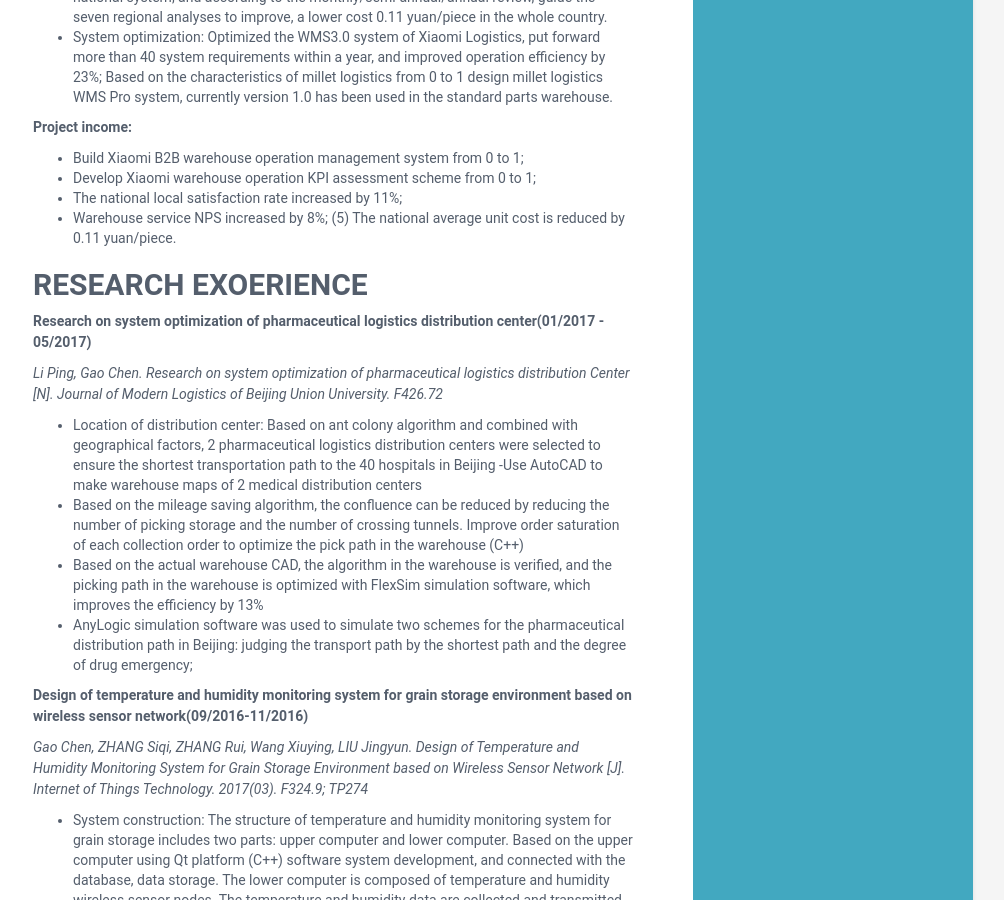
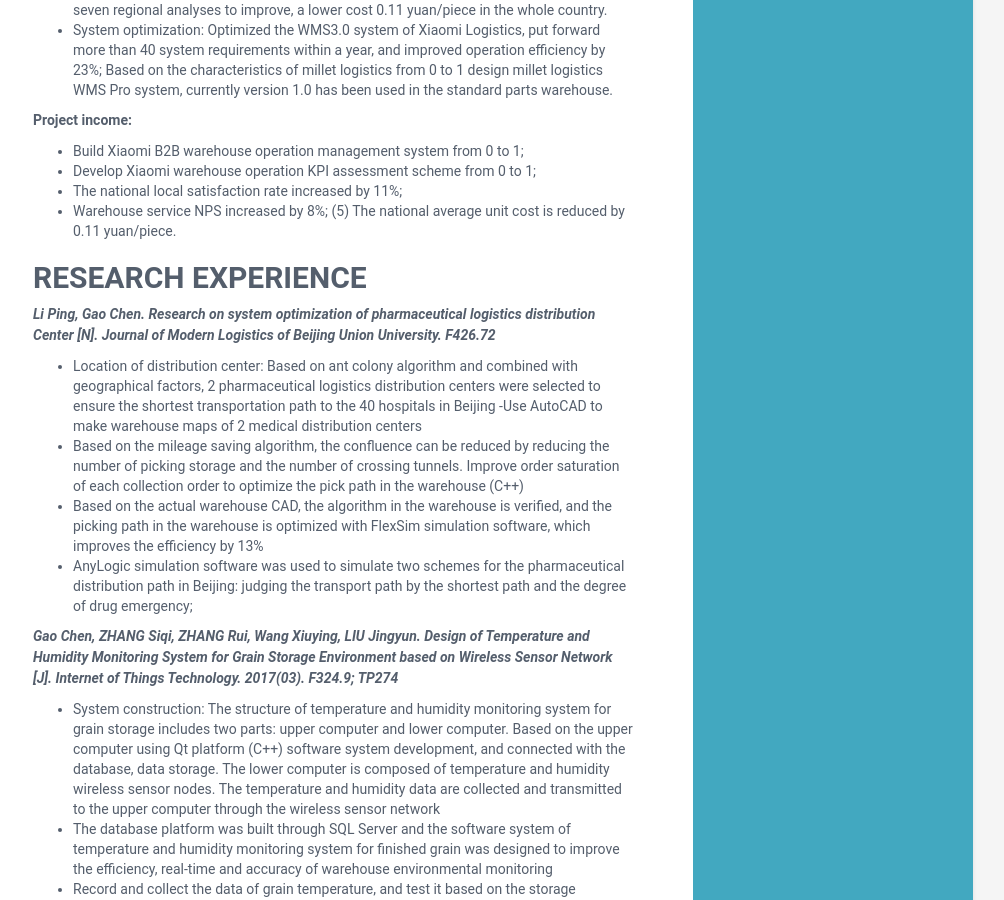
Before and after one commit to Ukie555/ukie555.github.io, a Jekyll site: the page built from index.md, in a window 1280 px wide and 900 px high, scrolled down 2779 px. Shown: the whole window, without its empty margins (167-1171 px from the left). Built offline with Jekyll 4.4.1, drawn with Linux system fonts in a browser that asks for light colours; our own code applies the rules of GitHub Pages for plain Markdown files.

Commit message:
Update index.md

```diff
--- a/index.md
+++ b/index.md
@@ -13,7 +13,7 @@ You can use the [editor on GitHub](https://github.com/Ukie555/ukie555.github.io/
 ## WORK EXPERIENCE
 
 ### JD Logistics, Inc.(JD.com)
-_Data Analyst and Product Manager (07/2020 - Present)_
+**_Data Analyst and Product Manager (07/2020 - Present)_**
 
 - Strategy optimization: Participate in the design of order positioning strategy and goods picking strategy in the warehouse, improve the efficiency of warehousing operations
 - Logistics System Planning: Plan the Logistics System of JD's self-operating retail business
@@ -25,7 +25,7 @@ _Data Analyst and Product Manager (07/2020 - Present)_
 - Data Analysis: Extract data by using SQL / Competitive analysis
 
 ### Xiaomi Technology Co.Ltd
-_Logitics Operation and planning Manager (05/2017 - 07/2020)_
+**_Logitics Operation and planning Manager (05/2017 - 07/2020)_**
 
 **National warehouse system construction:**
 - Business planning: completed the construction of Xiaomi logistics warehousing business from 0 to 1, including system and organizational structure division
@@ -44,8 +44,8 @@ _Logitics Operation and planning Manager (05/2017 - 07/2020)_
 **Supplier management:**
 - Manage the operation quality and KPI monitoring of 7 RDC/FDC outsourcing suppliers
 
-## JD Mall Group(JD.com)
-_Logitics Industrial Engineer - Intership (07/2016 - 04/2017)_
+### JD Mall Group(JD.com)
+**_Logitics Industrial Engineer - Intership (07/2016 - 04/2017)_**
 
 - Use AutoCAD and Sketch Up to make 3D warehouse drawings of 9 warehouses with a total of 180,000 square meters
 - Use Clementine to mine, model and process data, and then use SPSS for regression analysis
@@ -89,11 +89,9 @@ _As the project manager, consolidate Xiaomi logistics operation characteristics
 
 
 
-## RESEARCH EXOERIENCE
+## RESEARCH EXPERIENCE
 
-**Research on system optimization of pharmaceutical logistics distribution center(01/2017 - 05/2017)**
-
-_Li Ping, Gao Chen. Research on system optimization of pharmaceutical logistics distribution Center [N]. Journal of Modern Logistics of Beijing Union University. F426.72_
+**_Li Ping, Gao Chen. Research on system optimization of pharmaceutical logistics distribution Center [N]. Journal of Modern Logistics of Beijing Union University. F426.72_**
 
 - Location of distribution center: Based on ant colony algorithm and combined with geographical factors, 2 pharmaceutical logistics distribution centers were selected to ensure the shortest transportation path to the 40 hospitals in Beijing
 -Use AutoCAD to make warehouse maps of 2 medical distribution centers
@@ -101,9 +99,7 @@ _Li Ping, Gao Chen. Research on system optimization of pharmaceutical logistics
 - Based on the actual warehouse CAD, the algorithm in the warehouse is verified, and the picking path in the warehouse is optimized with FlexSim simulation software, which improves the efficiency by 13%
 - AnyLogic simulation software was used to simulate two schemes for the pharmaceutical distribution path in Beijing: judging the transport path by the shortest path and the degree of drug emergency;
 
-**Design of temperature and humidity monitoring system for grain storage environment based on wireless sensor network(09/2016-11/2016)**
-
-_Gao Chen, ZHANG Siqi, ZHANG Rui, Wang Xiuying, LIU Jingyun. Design of Temperature and Humidity Monitoring System for Grain Storage Environment based on Wireless Sensor Network [J]. Internet of Things Technology. 2017(03). F324.9; TP274_
+**_Gao Chen, ZHANG Siqi, ZHANG Rui, Wang Xiuying, LIU Jingyun. Design of Temperature and Humidity Monitoring System for Grain Storage Environment based on Wireless Sensor Network [J]. Internet of Things Technology. 2017(03). F324.9; TP274_**
 
 - System construction: The structure of temperature and humidity monitoring system for grain storage includes two parts: upper computer and lower computer. Based on the upper computer using Qt platform (C++) software system development, and connected with the database, data storage. The lower computer is composed of temperature and humidity wireless sensor nodes. The temperature and humidity data are collected and transmitted to the upper computer through the wireless sensor network
 - The database platform was built through SQL Server and the software system of temperature and humidity monitoring system for finished grain was designed to improve the efficiency, real-time and accuracy of warehouse environmental monitoring
```
